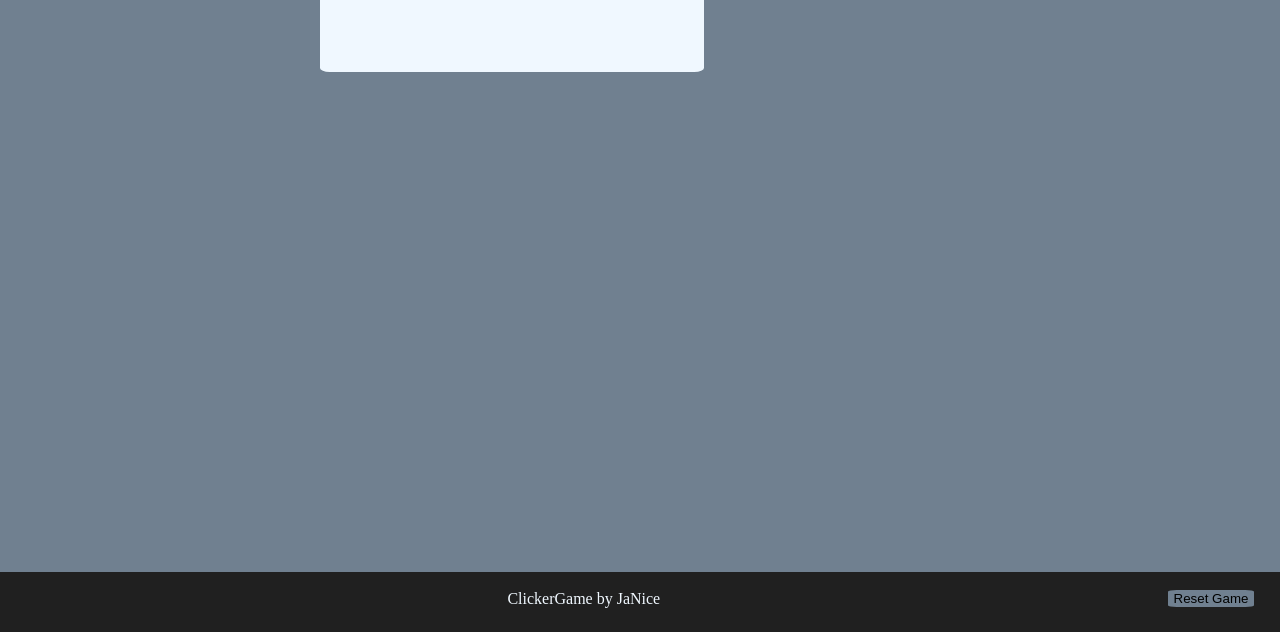
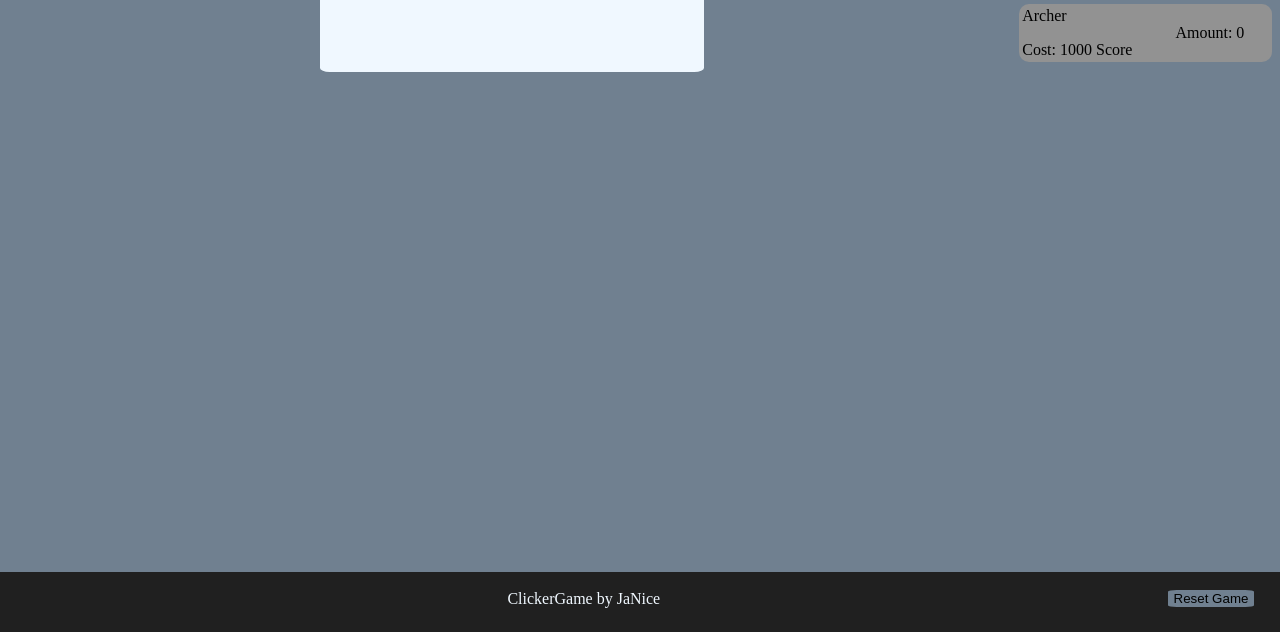
Before and after one commit to JaN1cee/Clicker, a plain HTML site: page index.html in a window 1280 px wide. Shown: the part 168-800 px from the top of the page. Drawn offline with Linux system fonts and the light colour scheme.

Commit message:
Update index.html

```diff
--- a/index.html
+++ b/index.html
@@ -31,5 +31,5 @@
     </footer>
   </body>
 
-  <script src="js/script_clean.js"></script>
+  <script src="js/script.js"></script>
 </html>
```
